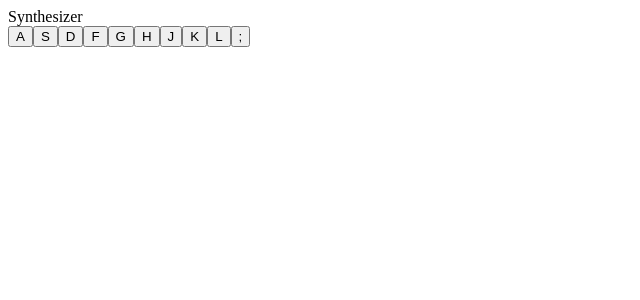
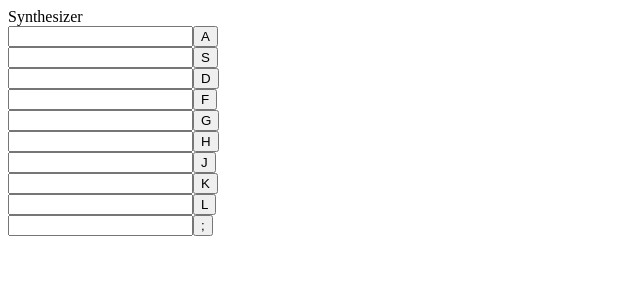
Before and after one commit to chrisvensand/mono-synth, a React (Create React App) app: page / in a window 1280 px wide. Shown: the top 300 px of the page, without its empty margins (0-640 px from the left). Built offline with nearby package versions, Linux system fonts and the light colour scheme; the HTML template or start-up script is replaced by a standard one.

Commit message:
enter triggers synth

```diff
--- a/src/Key.js
+++ b/src/Key.js
@@ -1,34 +1,43 @@
 import React from 'react';
+import Tone from 'tone';
 
 class Key extends React.Component {
     constructor(props) {
         super(props);
         this.letter = this.props.letter;
-        this.state = {
-            isPressed: false,
-        };
-        this.handlePress = this.handlePress.bind(this);
+        this.synth = new Tone.Synth().toMaster();
     }
 
-    handlePress() {
-        if (!this.state.isPressed) {
-            // Create oscillator and start sound
-            console.log(this.letter + ' key start sound.')
-        } else {
-            // Stop oscillator sound
-            console.log(this.letter + ' key stop sound')
+    handleButtonPress = event => {
+        if (event.key === 'Enter') {
+            console.log(event.Key + ' Key pressed')
+            this.handlePlaySynth();
         }
+    };
 
-        this.setState(state => ({
-            isPressed: !state.isPressed
-        }));
+    handlePlaySynth = () => {
+        this.synth.triggerAttack('C4');
+        console.log(this.letter + ' key start sound.');
+    }
+
+    stop(e) {
+        console.log(e + ' Key pressed')
+        this.synth.triggerRelease();
+        console.log(this.letter + ' key stop sound');
     }
 
     render() {
         return (
-            <button className="key" id={this.letter} onClick={this.handlePress} type="button">
-                {this.letter}
-            </button>
+            <div>
+                <input type="name" onKeyPress={this.handlePlaySynth} />
+                <button className="Key"
+                        type="button"
+                        id={this.letter}
+                        onClick={(e) => this.play(e)}
+                        onKeyPress={(e) => this.stop(e)}>
+                    {this.letter}
+                </button>
+            </div>
         );
     }
 }
```
